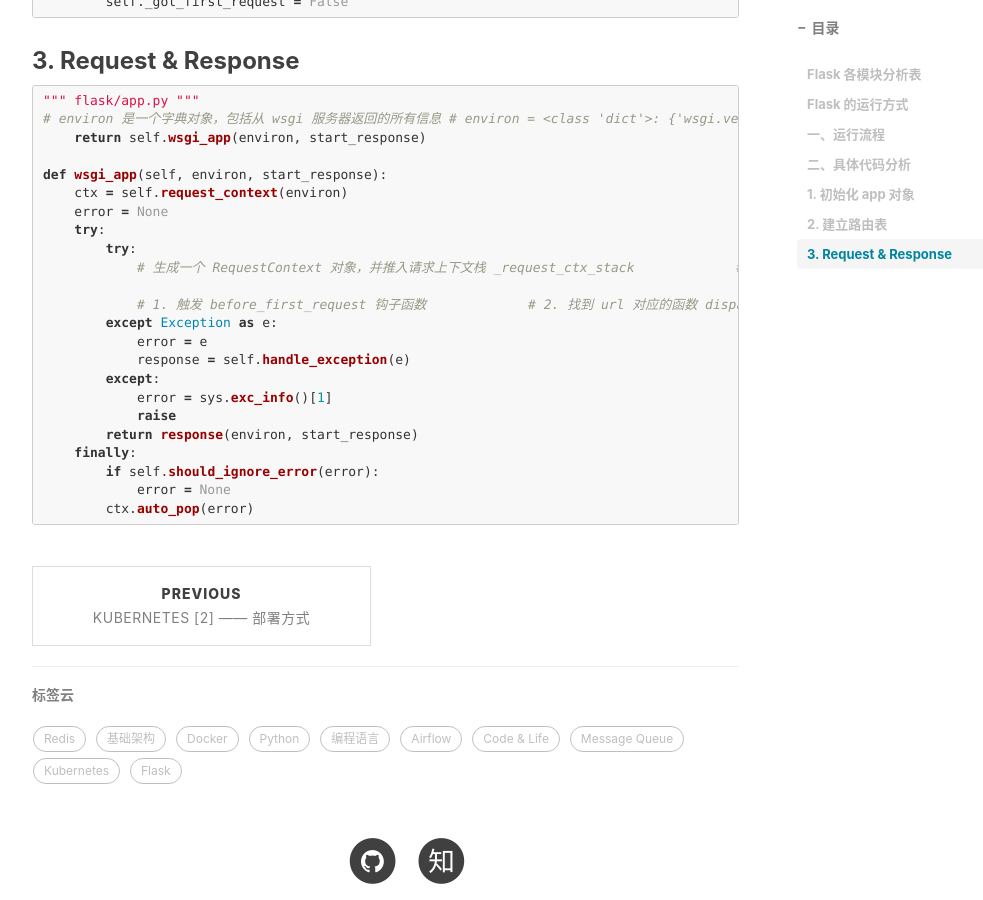
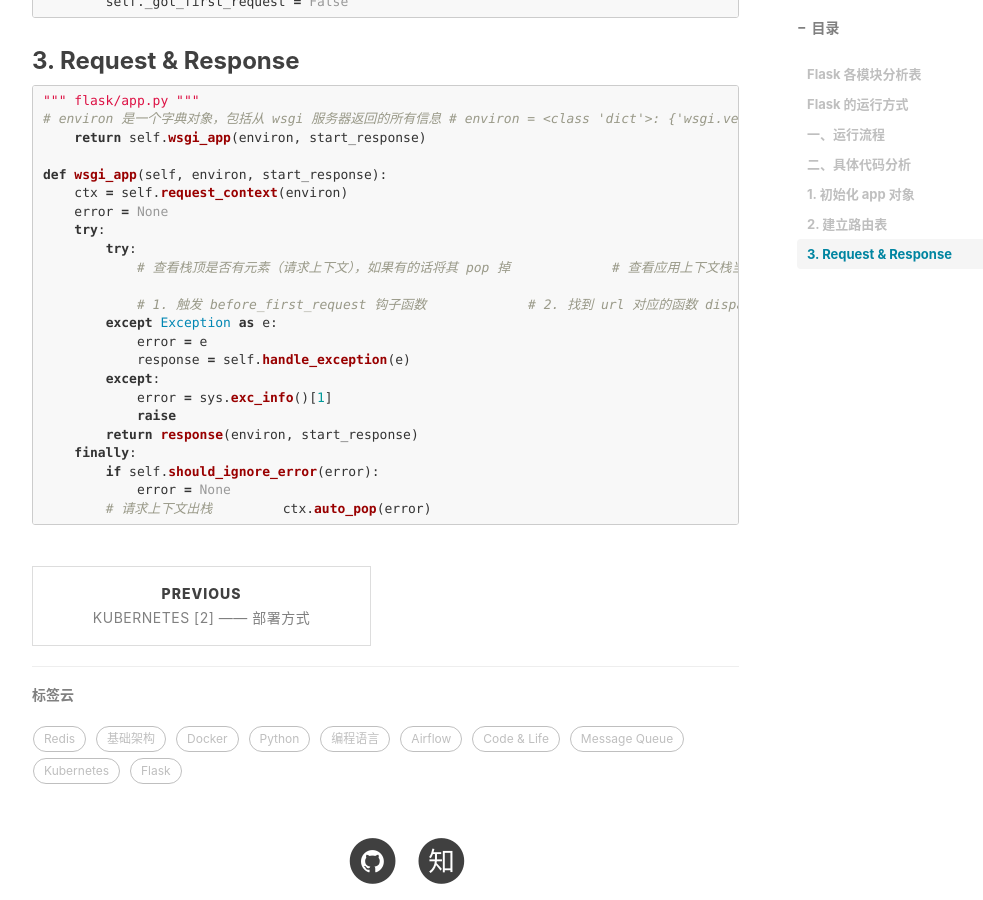
Before and after one commit to zyt312074545/zyt312074545.github.io, a Jekyll site: the page built from _posts/2019-04-04-flask.md, in a window 1280 px wide and 900 px high, scrolled down 6003 px. Shown: the whole window, without its empty margins (233-1216 px from the left). Built offline with Jekyll 4.4.1, drawn with Linux system fonts in a browser that asks for light colours; nearby versions of some CDN libraries; comment, search, counter and statistics services are not loaded.

Commit message:
update flask code

````diff
--- a/_posts/2019-04-04-flask.md
+++ b/_posts/2019-04-04-flask.md
@@ -310,8 +310,9 @@ def wsgi_app(self, environ, start_response):
     error = None
     try:
         try:
-            # 生成一个 RequestContext 对象，并推入请求上下文栈 _request_ctx_stack
-            # 同时将一个 AppContext 推入应用上下文栈
+            # 查看栈顶是否有元素（请求上下文），如果有的话将其 pop 掉
+            # 查看应用上下文栈当中是否有应用上下文，如果其中没有应用上下文，或者有应用上下文但是不是当前应用的上下文，那么久将当前应用的上下文压栈
+            # 将当前这个请求上下文（self)压如请求上下文栈
             # 同时开启一个 session
             ctx.push()
 
@@ -330,5 +331,6 @@ def wsgi_app(self, environ, start_response):
     finally:
         if self.should_ignore_error(error):
             error = None
+        # 请求上下文出栈
         ctx.auto_pop(error)
 ```
````
